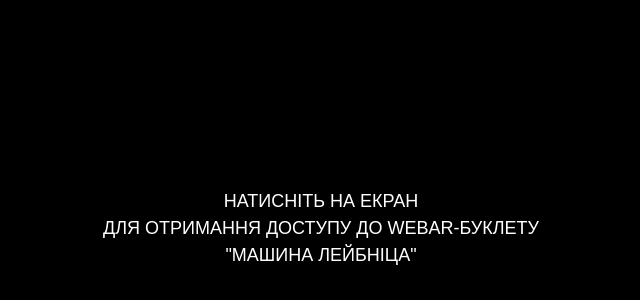
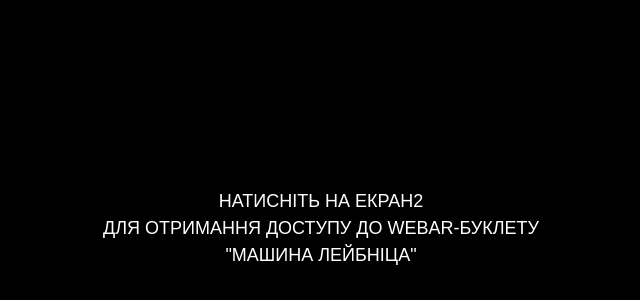
Before and after one commit to flape4on/L1, a plain HTML site: page index.html in a window 1280 px wide. Shown: the part 172-472 px from the top of the page, 319-959 px from the left. Drawn offline with nearby package versions, Linux system fonts and the light colour scheme.

Commit message:
Update index.html

```diff
--- a/index.html
+++ b/index.html
@@ -27,7 +27,7 @@
                 text-transform: uppercase; font-family: Arial, Helvetica, sans-serif; font-weight: 400; line-height: 1.5em; font-size: large; white-space: nowrap;
                 user-select: none; pointer-events: none;
             ">
-            Натисніть на екран
+            Натисніть на екран2
             <br>
             для отримання доступу до WebAR-буклету
             <br>
```
